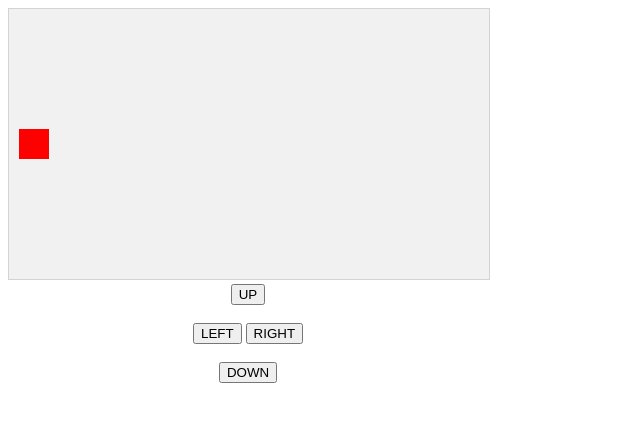
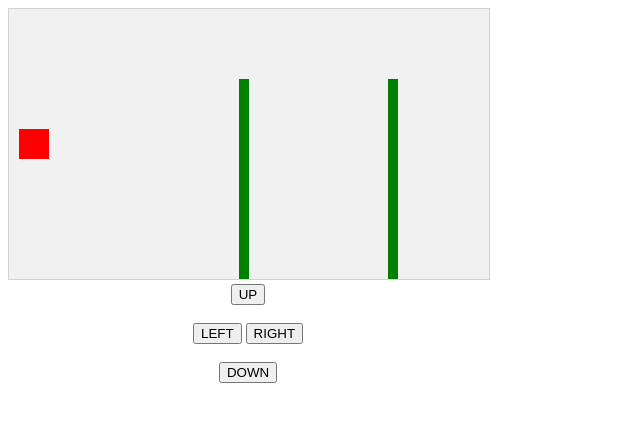
Before and after one commit to kylebeavin/HTMLGraphics, a plain HTML site: page 3.0_CanvasGame/index.html in a window 1280 px wide. Shown: the whole page, without its empty margins (0-640 px from the left). Drawn offline with Linux system fonts and the light colour scheme.

Commit message:
push new obstacles

```diff
--- a/3.0_CanvasGame/index.html
+++ b/3.0_CanvasGame/index.html
@@ -13,6 +13,7 @@ canvas {
 <script>
 
 var myGamePiece;
+var myObstacles = [];
 
 function startGame() {
     myGamePiece = new component(30, 30, "red", 10, 120);
@@ -26,10 +27,14 @@ var myGameArea = {
         this.canvas.height = 270;
         this.context = this.canvas.getContext("2d");
         document.body.insertBefore(this.canvas, document.body.childNodes[0]);
+        this.frameNo = 0;
         this.interval = setInterval(updateGameArea, 20);
     },
     clear : function() {
         this.context.clearRect(0, 0, this.canvas.width, this.canvas.height);
+    },
+    stop : function() {
+        clearInterval(this.interval);
     }
 }
 
@@ -49,12 +54,52 @@ function component(width, height, color, x, y) {
         this.x += this.speedX;
         this.y += this.speedY;
     }
+    this.crashWith = function(otherobj) {
+        var myLeft = this.x;
+        var myRight = this.x + (this.width);
+        var myTop = this.y;
+        var myBottom = this.y + (this.height);
+        var otherLeft = otherobj.x;
+        var otherRight = otherobj.x + (otherobj.width);
+        var otherTop = otherobj.y;
+        var otherBottom = otherobj.y + (otherobj.height);
+        var crash = true;
+        if ((myBottom < otherTop) ||
+                (myTop > otherBottom) ||
+                (myRight < otherLeft) ||
+                (myLeft > otherRight)) {
+            crash = false;
+        }
+        return crash;
+    }
 }
 
 function updateGameArea() {
-    myGameArea.clear();
-    myGamePiece.newPos();
-    myGamePiece.update();
+    var x, y;
+    for (i = 0; i < myObstacles.length; i += 1) {
+        if (myGamePiece.crashWith(myObstacles[i])) {
+            myGameArea.stop();
+            return;
+        }
+    }
+        myGameArea.clear();
+        myGameArea.frameNo += 1;
+        if (myGameArea.frameNo == 1 || everyInterval(150)) {
+            x = myGameArea.canvas.width;
+            y = myGameArea.canvas.height - 200
+            myObstacles.push(new component(10, 200, "green", x, y));
+        }
+        for (i = 0; i < myObstacles.length; i += 1) {
+            myObstacles[i].x += -1;
+            myObstacles[i].update();
+        }
+            myGamePiece.newPos();
+            myGamePiece.update();
+}
+
+function everyInterval(n) {
+    if ((myGameArea.frameNo / n) % 1 == 0) {return true;}
+    return false;
 }
 
 function moveup() {
@@ -77,6 +122,7 @@ function clearmove() {
     myGamePiece.speedX = 0;
     myGamePiece.speedY = 0;
 }
+
 </script>
 <div style="text-align:center;width:480px;">
   <button onmousedown="moveup()" onmouseup="clearmove()" ontouchstart="moveup()">UP</button><br><br>
```
